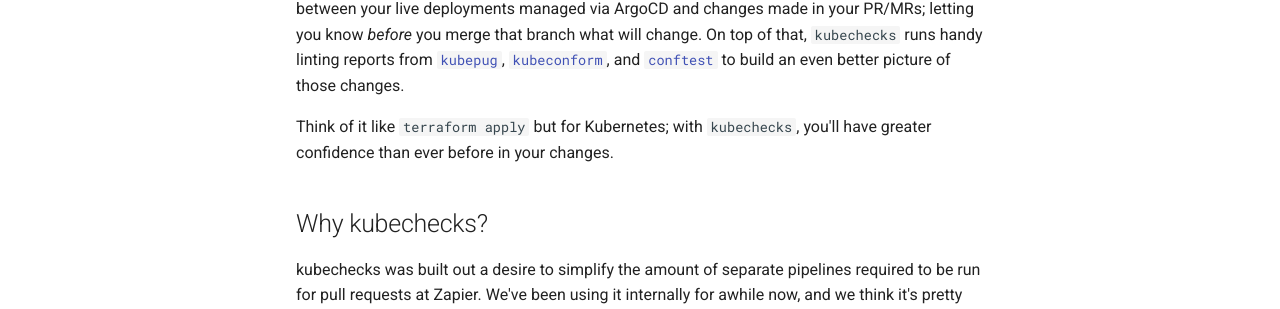
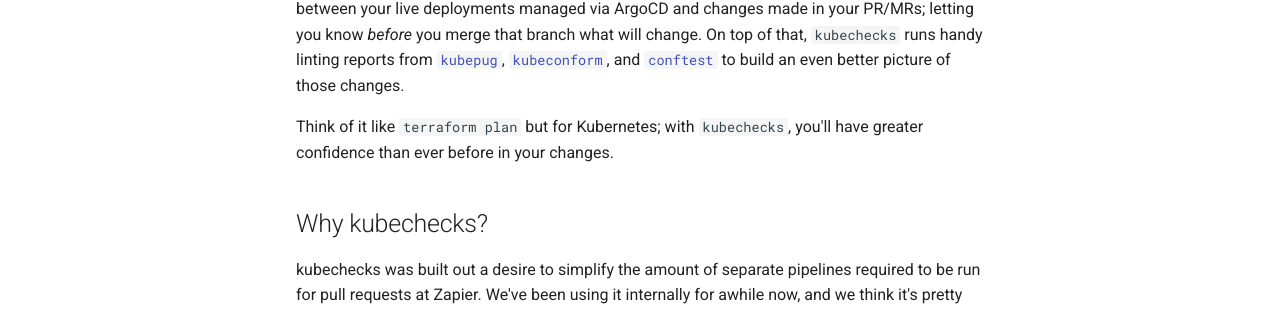
Before and after one commit to zapier/kubechecks, an MkDocs documentation site: the page built from docs/index.md, in a window 1280 px wide and 1022 px high. Shown: the part 353-662 px from the top of the window. Built offline with MkDocs 1.6.1 and Material for MkDocs 9.7.7, drawn with Linux system fonts in a browser that asks for light colours.

Commit message:
PR feedback

```diff
--- a/docs/index.md
+++ b/docs/index.md
@@ -9,7 +9,7 @@ This is where `kubechecks` enters the picture. `kubechecks` is a handy tool that
 managed via ArgoCD and changes made in your PR/MRs; letting you know _before_ you merge that branch what will change. On top of
 that, `kubechecks` runs handy linting reports from [`kubepug`](https://github.com/rikatz/kubepug), [`kubeconform`](https://github.com/yannh/kubeconform), and [`conftest`](https://www.conftest.dev/) to build an even better picture of those changes.
 
-Think of it like `terraform apply` but for Kubernetes; with `kubechecks`, you'll have greater confidence than ever before in your changes.
+Think of it like `terraform plan` but for Kubernetes; with `kubechecks`, you'll have greater confidence than ever before in your changes.
 
 ## Why kubechecks?
 
```
Also changed, not shown: docs/img/flow.png.
